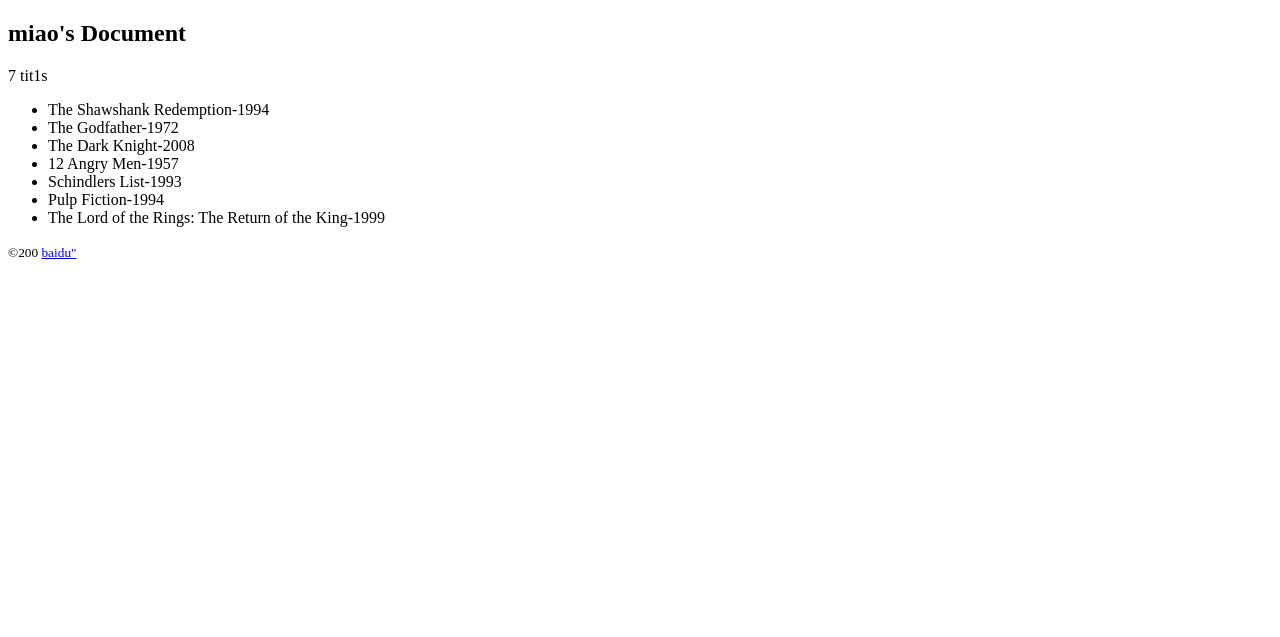
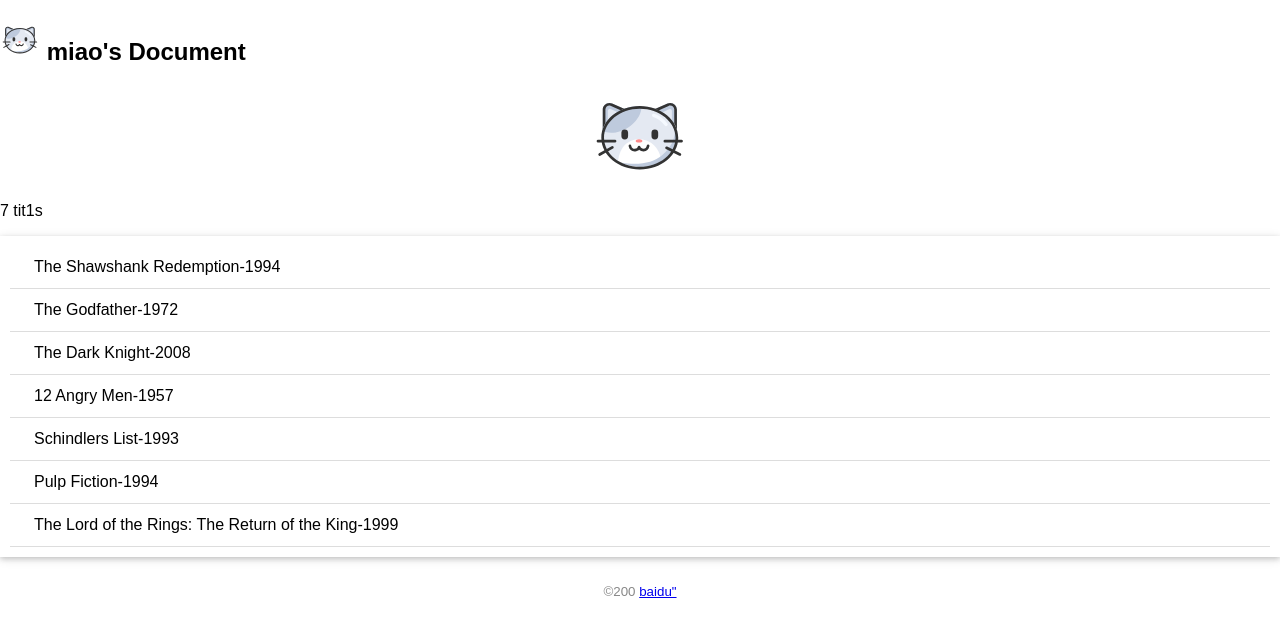
Before and after one commit to takedaSouda/watchlist, a Flask app: page / in a window 1280 px wide. Shown: the top 637 px of the page. Run offline with Flask 3, Linux system fonts and the light colour scheme.

Commit message:
add static files

```diff
--- /dev/null
+++ b/static/style.css
@@ -0,0 +1,43 @@
+body{
+    margin: auto;
+    max-width: 580;
+    font-size: 16px;
+    font-family: Arial, Helvetica, sans-serif;
+}
+
+footer{
+    color: #888;
+    margin-top: 15px;
+    text-align: center;
+    padding: 10px;
+}
+
+.avatar{
+    width: 40px;
+}
+
+.movie-list{
+    list-style-type: none;
+    padding: 10px;
+    margin-bottom: 14px;
+    box-shadow: 0 2px 5px 0px rgba(0, 0, 0, 0.16),0 2px 10px 0px rgba(0, 0, 0, 0.12);
+}
+
+.movie-list li{
+    padding: 12px 24px;
+    border-bottom:1px solid #ddd;
+}
+
+.movie-list li :last-child{
+    border-bottom: none;
+}
+
+.movie-list li :hover{
+    background-color: #f8f9fa;
+}
+
+.totoro{
+    display: block;
+    margin: 0 auto;
+    height: 100px;
+}
--- a/templates/index.html
+++ b/templates/index.html
@@ -3,11 +3,18 @@
     <head>
         <meta charset="UTF-8">
         <title>{{username}}'s Document</title>
+        <link rel="icon" href="{{ url_for('static', filename='maomi.svg') }}" sizes="32x32">
+        <link rel="stylesheet" href="{{ url_for('static', filename='style.css') }}" type="text/css">
+
     </head>
     <body>
-        <h2>{{username}}'s Document</h2>
+        <h2>
+            <img alt="Avatar" class="avatar" src="{{url_for('static', filename='maomi.svg')}}">
+            {{username}}'s Document
+        </h2>
+        <img alt="walkcar" class="totoro" src="{{url_for('static', filename='maomi.svg')}}">
         <p>{{movie|length}} tit1s</p>
-        <ul>
+        <ul class="movie-list">
             {% for m in movie %}
             <li>{{m.name}}-{{m.year}}</li>
             {% endfor %}
```
Also changed, not shown: static/maomi.svg (added).
